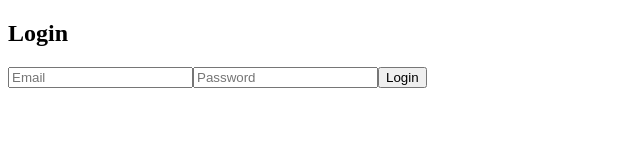
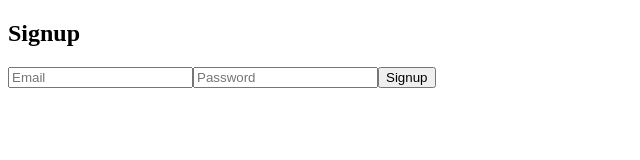
Before and after one commit to Renuka-019/ai-skill-matcher, a React (Create React App) app: page /signup in a window 1280 px wide. Shown: the top 160 px of the page, without its empty margins (0-640 px from the left). Built offline with nearby package versions, Linux system fonts and the light colour scheme.

Commit message:
Update Signup.js

```diff
--- a/src/Signup.js
+++ b/src/Signup.js
@@ -1,11 +1,14 @@
 import React, { useState } from "react";
+import { useNavigate } from "react-router-dom";
 
-function Login() {
+function Signup() {
   const [email, setEmail] = useState("");
   const [password, setPassword] = useState("");
 
-  const handleLogin = async () => {
-    const res = await fetch("https://ai-skill-matcher.onrender.com/api/login", {
+  const navigate = useNavigate();
+
+  const handleSignup = async () => {
+    await fetch("https://ai-skill-matcher.onrender.com/api/signup", {
       method: "POST",
       headers: {
         "Content-Type": "application/json",
@@ -13,18 +16,20 @@ function Login() {
       body: JSON.stringify({ email, password }),
     });
 
-    const data = await res.json();
-    alert(data.message);
+    alert("Registered!");
+    navigate("/");
   };
 
   return (
     <div className="card">
-      <h2>Login</h2>
+      <h2>Signup</h2>
+
       <input placeholder="Email" onChange={(e) => setEmail(e.target.value)} />
       <input placeholder="Password" onChange={(e) => setPassword(e.target.value)} />
-      <button onClick={handleLogin}>Login</button>
+
+      <button onClick={handleSignup}>Signup</button>
     </div>
   );
 }
 
-export default Login;
+export default Signup;;
```
